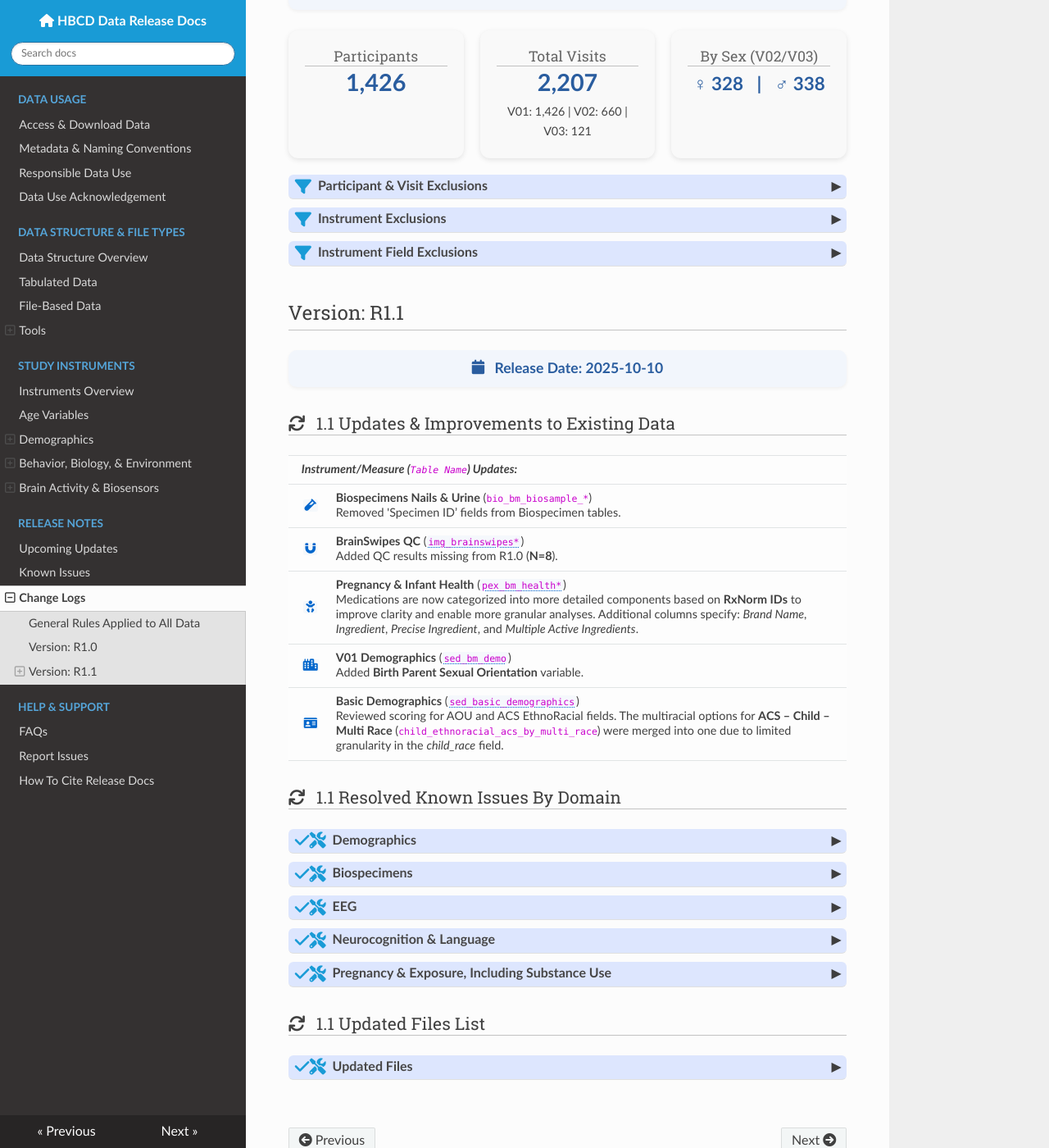
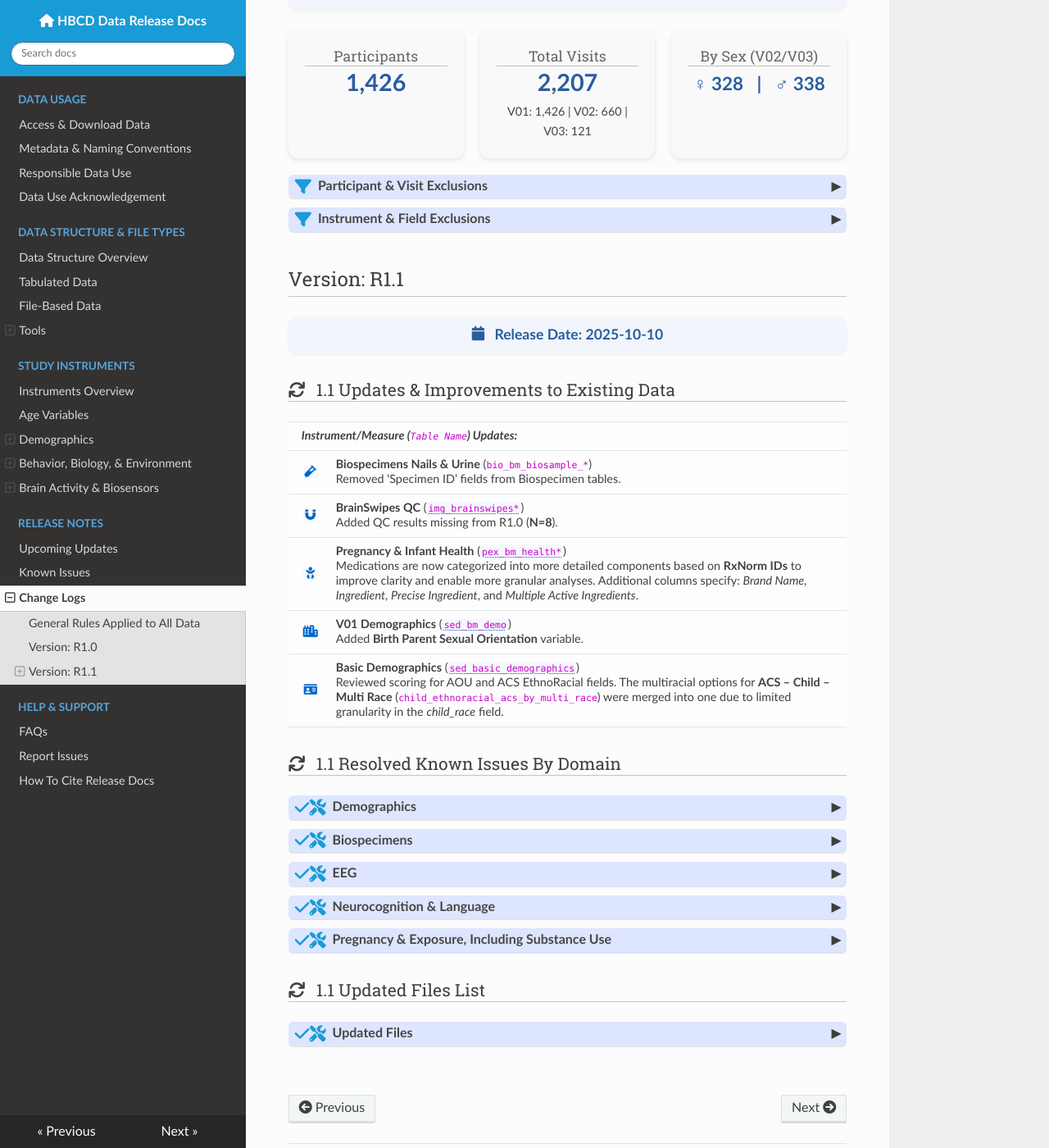
Before and after one commit to nbdc-datahub/hbcd-docs, an MkDocs documentation site: the page built from docs/changelog/releasenotes.md, in a window 1280 px wide and 1400 px high, scrolled down 541 px. Shown: the whole window at 82% size. Built offline with MkDocs 1.6.1, drawn with Linux system fonts in a browser that asks for light colours; nearby versions of some CDN libraries.

Commit message:
release notes

```diff
--- a/docs/changelog/releasenotes.md
+++ b/docs/changelog/releasenotes.md
@@ -80,17 +80,18 @@
 </table>
 </div>
 
-<div id="instruments" class="table-banner" onclick="toggleCollapse(this)">
+<div id="r1-exclusions" class="table-banner" onclick="toggleCollapse(this)">
   <span class="emoji"><i class="fa-solid fa-filter"></i></span>
   <span class="text-with-link">
-  <span class="text">Instrument Exclusions</span>
-  <a class="anchor-link" href="#instruments" title="Copy link">
+  <span class="text">Instrument & Field Exclusions</span>
+  <a class="anchor-link" href="#r1-exclusions" title="Copy link">
   <i class="fa-solid fa-link"></i>
   </a>
   </span>
   <span class="arrow">▸</span>
 </div>
 <div class="table-collapsible-content">
+<p style="font-size: 1.0em;"><strong>Instrument Exclusions</strong></p>
 <table class="table-no-vertical-lines" style="width: 100%; border-collapse: collapse; table-layout: fixed;">
 <thead>
   <th>Instrument(s)</th>
@@ -109,19 +110,7 @@
 <tr><td>Visit Start / Visit Level Data</td><td><code>visit_start</code> / <code>adm_fd_visitdata</code></td></tr>
 </tbody>
 </table>
-</div>
-
-<div id="fields" class="table-banner" onclick="toggleCollapse(this)">
-  <span class="emoji"><i class="fa-solid fa-filter"></i></span>
-  <span class="text-with-link">
-  <span class="text">Instrument Field Exclusions</span>
-  <a class="anchor-link" href="#fields" title="Copy link">
-  <i class="fa-solid fa-link"></i>
-  </a>
-  </span>
-  <span class="arrow">▸</span>
-</div>
-<div class="table-collapsible-content">
+<p style="font-size: 1.0em;"><strong>Instrument Field Exclusions</strong></p>
 <table class="table-no-vertical-lines" style="width: 100%; border-collapse: collapse; table-layout: fixed;">
 <thead>
   <th>Table Field(s)</th>
--- a/docs/css/tables.css
+++ b/docs/css/tables.css
@@ -87,7 +87,7 @@
 .table-collapsible-content p {
   display: inline-block !important;
   padding: 5px 10px !important;
-  font-size: 0.9em !important;
+  font-size: 0.9em;
   line-height: 1.3 !important;
   margin-top: 0.5em !important;
   margin-bottom: 0 !important;
```
